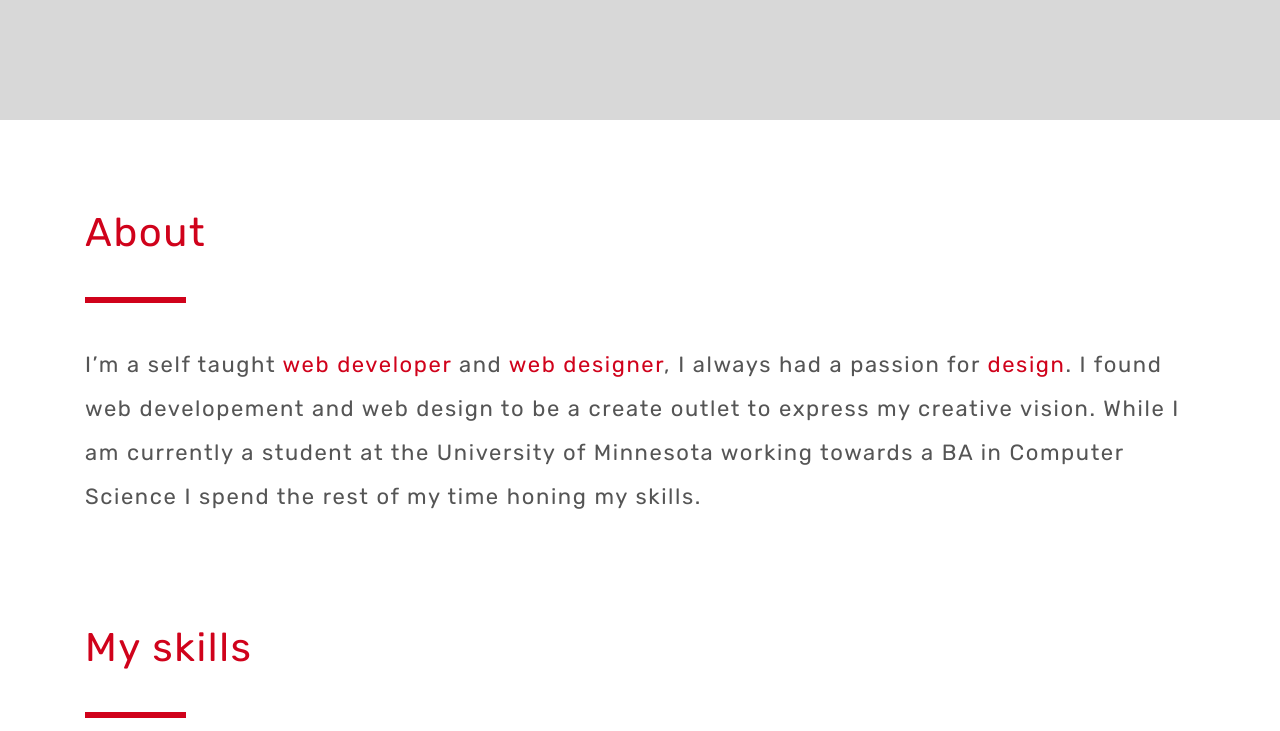
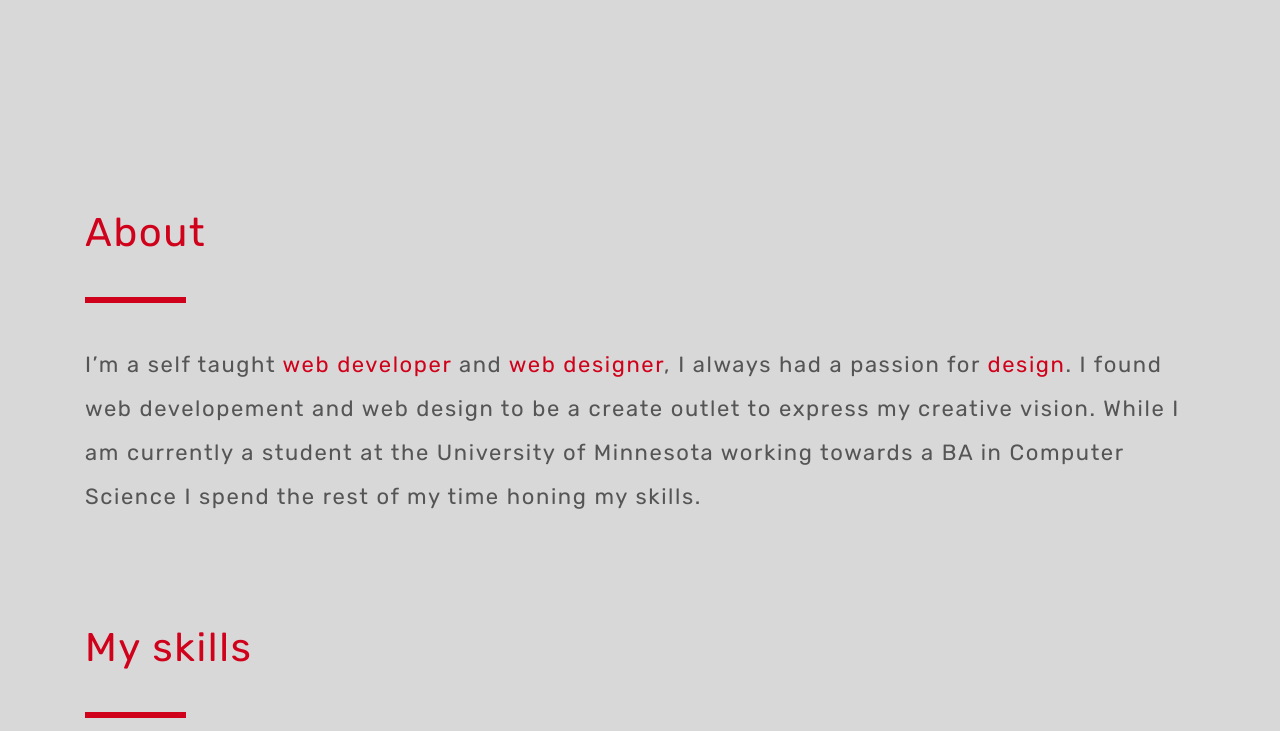
Before and after one commit to ramla-mohamed/portfolio, a plain HTML site: page index.html in a window 1280 px wide. Shown: the part 680-1411 px from the top of the page. Drawn offline with nearby package versions, Linux system fonts and the light colour scheme.

Commit message:
Update landingpage.css

```diff
--- a/landingpage.css
+++ b/landingpage.css
@@ -2,6 +2,7 @@
 body{
 font-family: 'Rubik', sans-serif;
   letter-spacing: 0.1rem;
+  background-color: #D8D8D8;
 
 
 
@@ -39,7 +40,7 @@ font-family: 'Rubik', sans-serif;
 
 #page-2{
     height:1000px;
-    background-color: white;
+  background-color: #D8D8D8;
 }
 
 #page-2 .container h1{
```
